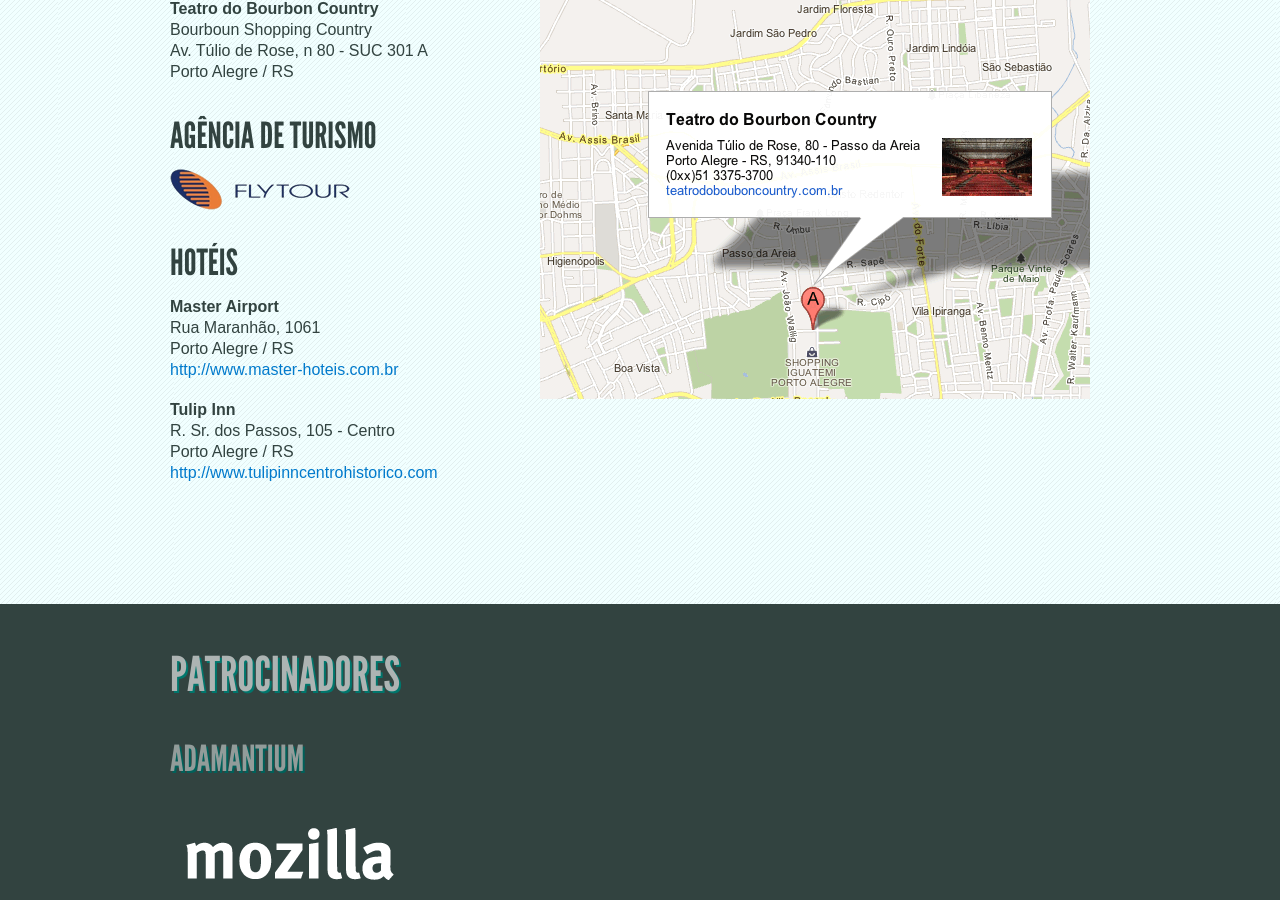
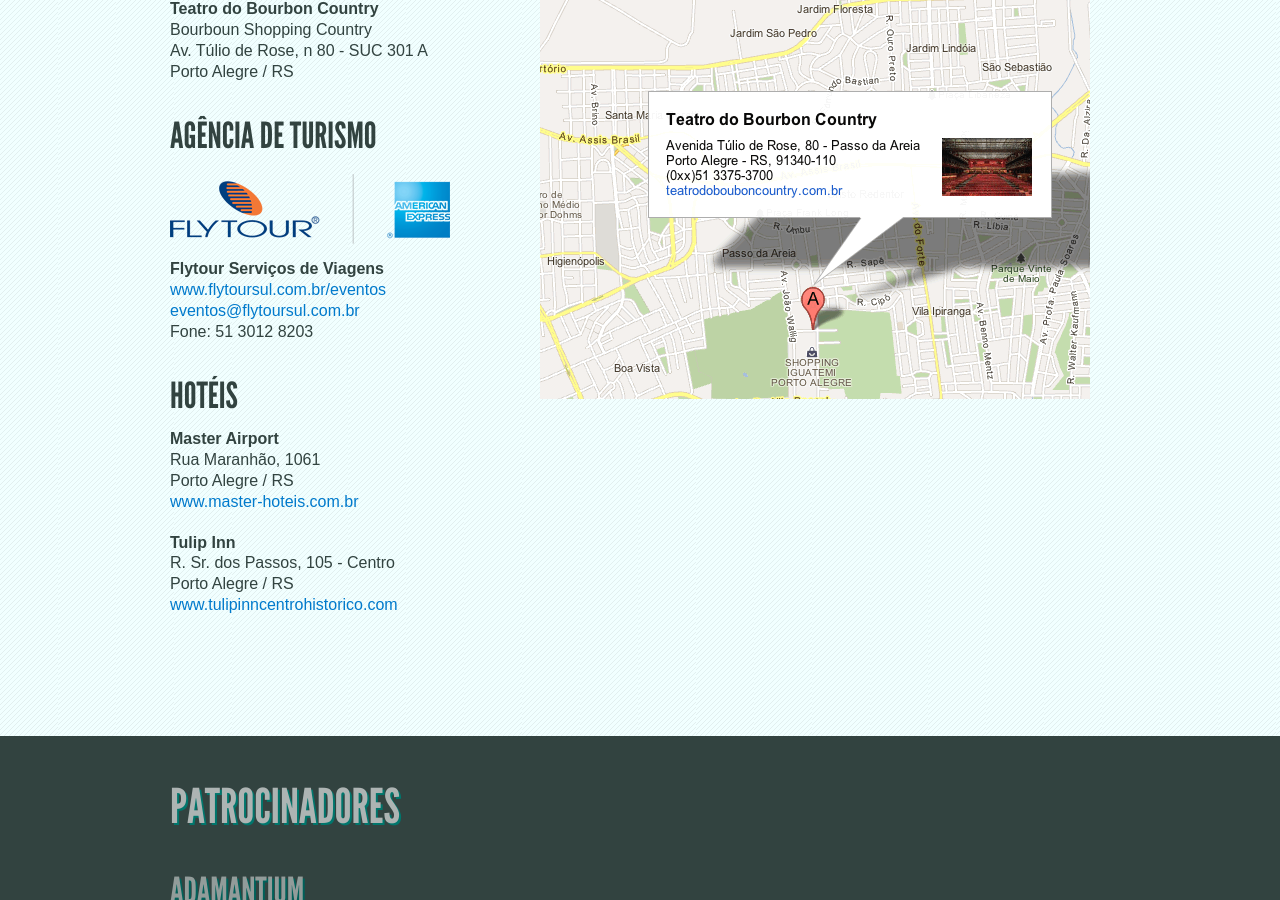
Before and after one commit to braziljs/braziljs-2012, a Jekyll site: the page built from index.html, in a window 1280 px wide and 900 px high, scrolled down 2091 px. Built offline with Jekyll 4.4.1, drawn with Linux system fonts in a browser that asks for light colours; Markdown is read by kramdown in place of the engine named in the settings; comment, search, counter and statistics services are not loaded.

Commit message:
flytour information

```diff
--- a/_includes/en/location.html
+++ b/_includes/en/location.html
@@ -11,7 +11,11 @@
     </p>
     <h3>Travel agency</h3>
     <p>
-        <a href="//www.flytour.com.br/" rel="external"><img src="/images/sponsors/flytour.png"></a>
+        <a href="//www.flytour.com.br/" rel="external"><img src="/images/sponsors/flytour.png"></a><br/>
+        <strong>Flytour Serviços de Viagens</strong><br/>
+        <a href="//www.flytoursul.com.br/eventos" rel="external">www.flytoursul.com.br/eventos</a><br/>
+        <a href="mailto:eventos@flytoursul.com.br">eventos@flytoursul.com.br</a><br/>
+        Phone: +55 51 3012 8203
     </p>
     <h3>Hotels</h3>
     <p>
--- a/_includes/location.html
+++ b/_includes/location.html
@@ -11,19 +11,23 @@
     </p>
     <h3>Agência de turismo</h3>
     <p>
-        <a href="//www.flytour.com.br/" rel="external"><img src="/images/sponsors/flytour.png"></a>
+        <a href="//www.flytour.com.br/" rel="external"><img src="/images/sponsors/flytour.png"></a><br/>
+        <strong>Flytour Serviços de Viagens</strong><br/>
+        <a href="//www.flytoursul.com.br/eventos" rel="external">www.flytoursul.com.br/eventos</a><br/>
+        <a href="mailto:eventos@flytoursul.com.br">eventos@flytoursul.com.br</a><br/>
+        Fone: 51 3012 8203
     </p>
     <h3>Hotéis</h3>
     <p>
         <strong>Master Airport</strong><br/>
         Rua Maranhão, 1061<br/>
         Porto Alegre / RS<br/>
-        <a href="//www.master-hoteis.com.br" rel="external">http://www.master-hoteis.com.br</a>
+        <a href="//www.master-hoteis.com.br" rel="external">www.master-hoteis.com.br</a>
     </p>
     <p>
         <strong>Tulip Inn</strong><br/>
-        R. Sr. dos Passos, 105 - Centro<br>
+        R. Sr. dos Passos, 105 - Centro<br/>
         Porto Alegre / RS<br/>
-        <a href="//www.tulipinncentrohistorico.com" rel="external">http://www.tulipinncentrohistorico.com</a>
+        <a href="//www.tulipinncentrohistorico.com" rel="external">www.tulipinncentrohistorico.com</a>
     </p>
 </div>
```
Also changed, not shown: images/sponsors/flytour.png.
